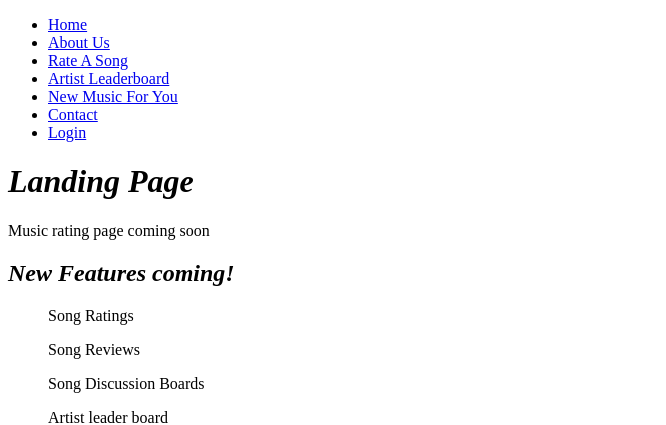
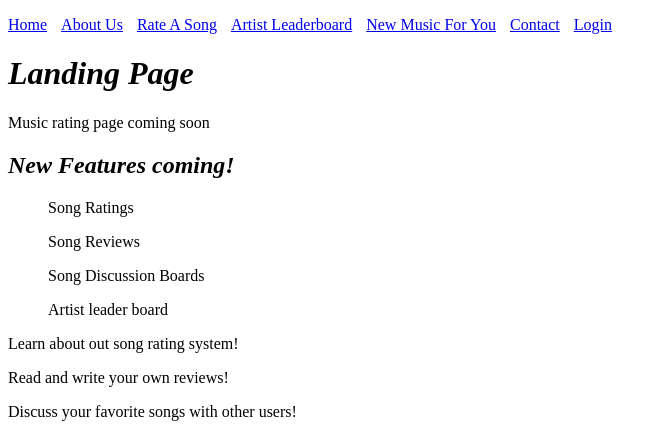
Before and after one commit to Freddy444/Songrating-Freddy.Max, a PHP site: page /Landpage.html in a window 1280 px wide. Shown: the top 425 px of the page, without its empty margins (0-666 px from the left). Run offline with PHP 8.4, Linux system fonts and the light colour scheme.

Commit message:
made the menu horizontally aligned

```diff
--- a/Landpage.html
+++ b/Landpage.html
@@ -13,7 +13,7 @@
 
     <div>
 
-        <ul>
+        <ul class = "horizontal-menu">
             <li><a href = "Landpage.html">Home</a></li>
             <li><a href = "about.html">About Us</a></li>
             <li><a href = "rate.html">Rate A Song</a></li>
--- a/css/style.css
+++ b/css/style.css
@@ -6,3 +6,12 @@
     width: 300px;
     height: 200px;
 }
+
+.horizontal-menu {
+    padding: 0; /* Remove any default padding */
+}
+
+.horizontal-menu li {
+    display: inline;
+    margin-right: 10px;
+}
```
